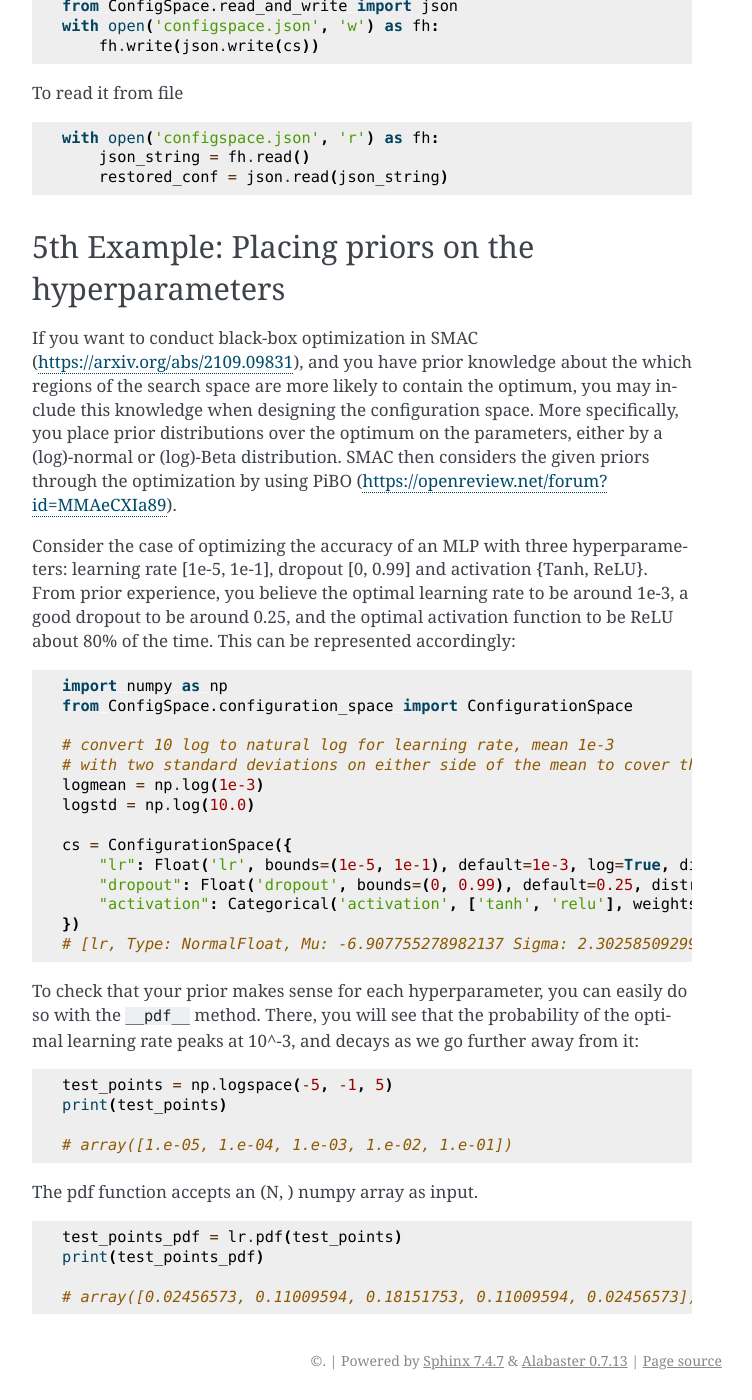
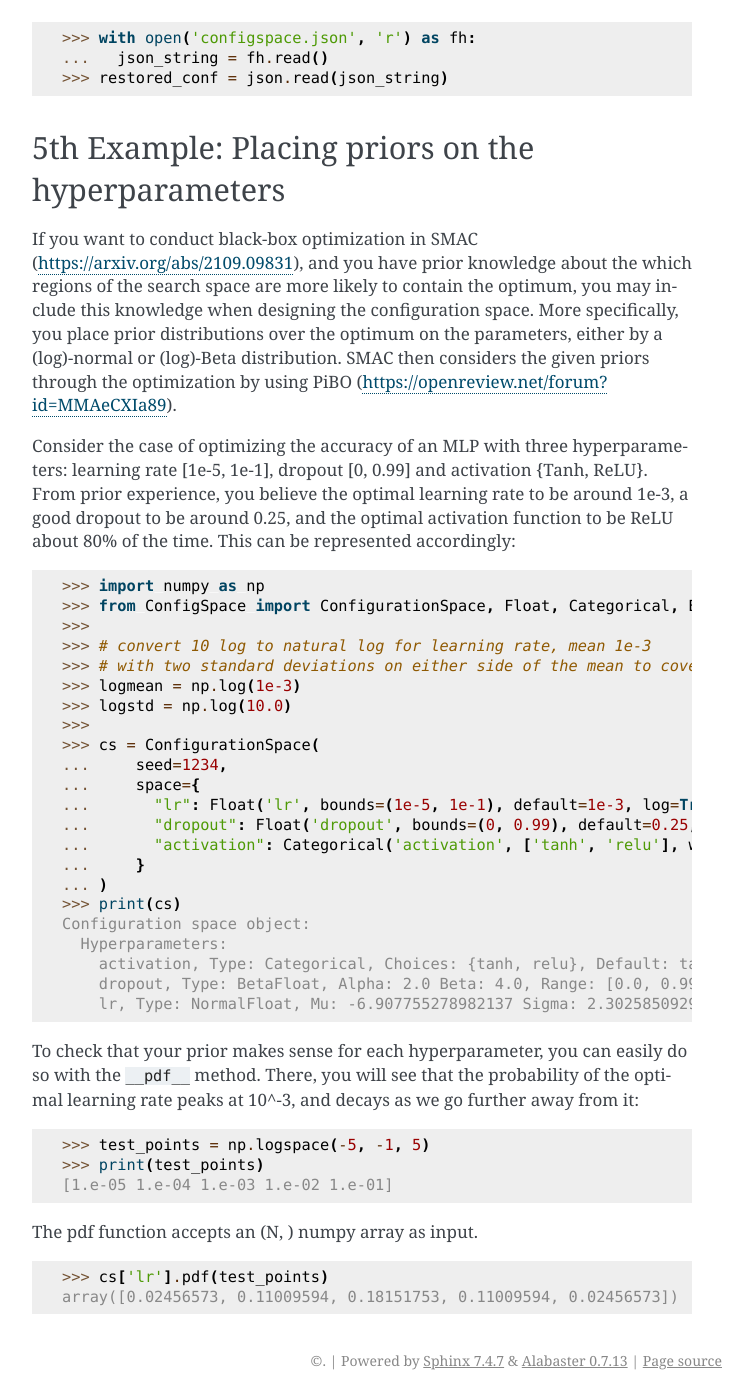
Before and after one commit to automl/ConfigSpace, a Sphinx documentation site: the page built from docs/guide.rst, in a window 1280 px wide and 1400 px high, scrolled down 5123 px. Shown: the whole window, without its empty margins (388-1140 px from the left). Built offline with Sphinx 7.4.7, drawn with Linux system fonts in a browser that asks for light colours; some of the changed text lies outside the part shown.

```diff
--- a/docs/api/serialization.rst
+++ b/docs/api/serialization.rst
@@ -19,8 +19,8 @@ Serialization to JSON
 
 .. _pcs_new:
 
-6.2 Serialization with pcs-new (new format)
--------------------------------------------
+Serialization with pcs-new (new format)
+---------------------------------------
 
 .. automodule:: ConfigSpace.read_and_write.pcs_new
    :members: read, write
--- a/docs/guide.rst
+++ b/docs/guide.rst
@@ -31,29 +31,24 @@ To restrict the search space, we choose :math:`\mathcal{C}` to be a
 :class:`~ConfigSpace.api.types.float` between -1 and 1.
 Furthermore, we choose ``max_iter`` to be an :class:`~ConfigSpace.api.types.integer.Integer` .
 
-.. code:: python
-
-    from ConfigSpace import ConfigurationSpace
-
-    cs = ConfigurationSpace(
-        seed=1234,
-        space={
-            "C": (-1.0, 1.0),  # Note the decimal to make it a float
-            "max_iter": (10, 100),
-        }
-    )
+>>> from ConfigSpace import ConfigurationSpace
+>>>
+>>> cs = ConfigurationSpace(
+...     seed=1234,
+...     space={
+...         "C": (-1.0, 1.0),  # Note the decimal to make it a float
+...         "max_iter": (10, 100),
+...     }
+... )
 
 For demonstration  purpose, we sample a configuration from it.
 
-.. code:: python
-
-    cs.sample_configuration()
-
-    # Configuration(values={
-    #   'C': -0.6169610992422154,
-    #   'max_iter': 66,
-    # })
-
+>>> cs.sample_configuration()
+Configuration(values={
+  'C': -0.6169610992422154,
+  'max_iter': 66,
+})
+<BLANKLINE>
 
 Now, the :class:`~ConfigSpace.configuration_space.ConfigurationSpace` object *cs*
 contains definitions of the hyperparameters :math:`\mathcal{C}` and ``max_iter`` with their
@@ -66,13 +61,10 @@ are called :class:`~ConfigSpace.configuration_space.Configuration`.
 In a :class:`~ConfigSpace.configuration_space.Configuration` object, the value
 of a parameter can be accessed or modified similar to a python dictionary.
 
-.. code:: python
-
-    conf = cs.sample_configuration()
-    conf['max_iter'] = 42
-    print(conf['max_iter'])
-
-    # 42
+>>> conf = cs.sample_configuration()
+>>> conf['max_iter'] = 42
+>>> print(conf['max_iter'])
+42
 
 
 2nd Example: Categorical hyperparameters and conditions
@@ -109,19 +101,16 @@ To add conditions on hyperparameters to the configuration space, we first have
 to insert the new hyperparameters in the ``ConfigSpace`` and in a second step, the
 conditions on them.
 
-.. code:: python
-
-    from ConfigSpace import ConfigurationSpace, Categorical, Float, Integer
-
-    kernel_type = Categorical('kernel_type', ['linear', 'poly', 'rbf', 'sigmoid'])
-    degree = Integer('degree', bounds=(2, 4), default=2)
-    coef0 = Float('coef0', bounds=(0, 1), default=0.0)
-    gamma = Float('gamma', bounds=(1e-5, 1e2), default_value=1, log=True)
-
-    cs = ConfigurationSpace()
-    cs.add_hyperparameters([kernel_type, degree, coef0, gamma])
-
-    # [kernel_type, Type: Categorical, Choices: {linear, poly, rbf, sigmoid}, ...]
+>>> from ConfigSpace import ConfigurationSpace, Categorical, Float, Integer
+>>>
+>>> kernel_type = Categorical('kernel_type', ['linear', 'poly', 'rbf', 'sigmoid'])
+>>> degree = Integer('degree', bounds=(2, 4), default=2)
+>>> coef0 = Float('coef0', bounds=(0, 1), default=0.0)
+>>> gamma = Float('gamma', bounds=(1e-5, 1e2), default=1, log=True)
+>>>
+>>> cs = ConfigurationSpace()
+>>> cs.add_hyperparameters([kernel_type, degree, coef0, gamma])
+[kernel_type, Type: Categorical, Choices: {linear, poly, rbf, sigmoid}, ...]
 
 First, we define the conditions. Conditions work by constraining a child
 hyperparameter (the first argument) on its parent hyperparameter (the second argument)
@@ -133,39 +122,32 @@ In the following example, ``cond_2`` describes that ``coef0``
 is a valid hyperparameter, if the ``kernel_type`` has either the value
 'poly' or 'sigmoid'.
 
-.. code:: python
-
-    from ConfigSpace import EqualsCondition, OrConjunction
-
-    cond_1 = EqualsCondition(degree, kernel_type, 'poly')
-
-    cond_2 = OrConjunction(
-        EqualsCondition(coef0, kernel_type, 'poly'),
-        EqualsCondition(coef0, kernel_type, 'sigmoid')
-    )
-
-    cond_3 = OrConjunction(
-        EqualsCondition(gamma, kernel_type, 'rbf'),
-        EqualsCondition(gamma, kernel_type, 'poly'),
-        EqualsCondition(gamma, kernel_type, 'sigmoid')
-    )
+>>> from ConfigSpace import EqualsCondition, OrConjunction
+>>>
+>>> cond_1 = EqualsCondition(degree, kernel_type, 'poly')
+>>>
+>>> cond_2 = OrConjunction(
+...     EqualsCondition(coef0, kernel_type, 'poly'),
+...     EqualsCondition(coef0, kernel_type, 'sigmoid')
+... )
+>>>
+>>> cond_3 = OrConjunction(
+...     EqualsCondition(gamma, kernel_type, 'rbf'),
+...     EqualsCondition(gamma, kernel_type, 'poly'),
+...     EqualsCondition(gamma, kernel_type, 'sigmoid')
+... )
 
 In this specific example, you may wish to use the :class:`~ConfigSpace.conditions.InCondition` to express
 that ``gamma`` is valid if ``kernel_type in ["rbf", "poly", "sigmoid"]`` which we show for completness
 
-.. code:: python
-
-   from ConfigSpace import InCondition
-
-   cond_3 = InCondition(gamma, kernel_type, ["rbf", "poly", "sigmoid"])
+>>> from ConfigSpace import InCondition
+>>>
+>>> cond_3 = InCondition(gamma, kernel_type, ["rbf", "poly", "sigmoid"])
 
 Finally, we add the conditions to the configuration space
 
-.. code:: python
-
-    cs.add_conditions([cond_1, cond_2, cond_3])
-
-    # [degree | kernel_type == 'poly', (coef0 | kernel_type == 'poly' || coef0 | ...), ...]
+>>> cs.add_conditions([cond_1, cond_2, cond_3])
+[degree | kernel_type == 'poly', (coef0 | kernel_type == 'poly' || coef0 | ...), ...]
 
 .. note::
 
@@ -204,16 +186,13 @@ configuration space.
 
 First, we add these three new hyperparameters to the configuration space.
 
-.. code:: python
-
-    from ConfigSpace import ConfigurationSpace, Categorical, Constant
-
-    penalty = Categorical("penalty", ["l1", "l2"], default="l2")
-    loss = Categorical("loss", ["hinge", "squared_hinge"], default="squared_hinge")
-    dual = Constant("dual", "False")
-    cs.add_hyperparameters([penalty, loss, dual])
-
-    # [penalty, Type: Categorical, Choices: {l1, l2}, Default: l2, ...]
+>>> from ConfigSpace import ConfigurationSpace, Categorical, Constant
+>>>
+>>> penalty = Categorical("penalty", ["l1", "l2"], default="l2")
+>>> loss = Categorical("loss", ["hinge", "squared_hinge"], default="squared_hinge")
+>>> dual = Constant("dual", "False")
+>>> cs.add_hyperparameters([penalty, loss, dual])
+[penalty, Type: Categorical, Choices: {l1, l2}, Default: l2, ...]
 
 Now, we want to forbid the following hyperparameter combinations:
 
@@ -221,31 +200,26 @@ Now, we want to forbid the following hyperparameter combinations:
 - ``dual`` is False and ``penalty`` is 'l2' and ``loss`` is 'hinge'
 - ``dual`` is False and ``penalty`` is 'l1'
 
-.. code:: python
-
-    from ConfigSpace import ForbiddenEqualsClause, ForbiddenAndConjunction
-
-    penalty_and_loss = ForbiddenAndConjunction(
-        ForbiddenEqualsClause(penalty, "l1"),
-        ForbiddenEqualsClause(loss, "hinge")
-    )
-    constant_penalty_and_loss = ForbiddenAndConjunction(
-        ForbiddenEqualsClause(dual, "False"),
-        ForbiddenEqualsClause(penalty, "l2"),
-        ForbiddenEqualsClause(loss, "hinge")
-    )
-    penalty_and_dual = ForbiddenAndConjunction(
-        ForbiddenEqualsClause(dual, "False"),
-        ForbiddenEqualsClause(penalty, "l1")
-    )
+>>> from ConfigSpace import ForbiddenEqualsClause, ForbiddenAndConjunction
+>>>
+>>> penalty_and_loss = ForbiddenAndConjunction(
+...     ForbiddenEqualsClause(penalty, "l1"),
+...     ForbiddenEqualsClause(loss, "hinge")
+... )
+>>> constant_penalty_and_loss = ForbiddenAndConjunction(
+...     ForbiddenEqualsClause(dual, "False"),
+...     ForbiddenEqualsClause(penalty, "l2"),
+...     ForbiddenEqualsClause(loss, "hinge")
+... )
+>>> penalty_and_dual = ForbiddenAndConjunction(
+...     ForbiddenEqualsClause(dual, "False"),
+...     ForbiddenEqualsClause(penalty, "l1")
+... )
 
 In the last step, we add them to the configuration space object:
 
-.. code:: python
-
-    cs.add_forbidden_clauses([penalty_and_loss, constant_penalty_and_loss, penalty_and_dual])
-
-    # [(Forbidden: penalty == 'l1' && Forbidden: loss == 'hinge'), ...]
+>>> cs.add_forbidden_clauses([penalty_and_loss, constant_penalty_and_loss, penalty_and_dual])
+[(Forbidden: penalty == 'l1' && Forbidden: loss == 'hinge'), ...]
 
 
 4th Example Serialization
@@ -260,20 +234,16 @@ we can choose between different output formats, such as
 In this example, we want to store the :class:`~ConfigSpace.configuration_space.ConfigurationSpace`
 object as json file
 
-.. code:: python
-
-    from ConfigSpace.read_and_write import json
-    with open('configspace.json', 'w') as fh:
-        fh.write(json.write(cs))
+>>> from ConfigSpace.read_and_write import json
+>>> with open('configspace.json', 'w') as fh:
+...     fh.write(json.write(cs))
+2828
 
 To read it from file
 
-.. code:: python
-
-    with open('configspace.json', 'r') as fh:
-        json_string = fh.read()
-        restored_conf = json.read(json_string)
-
+>>> with open('configspace.json', 'r') as fh:
+...   json_string = fh.read()
+>>> restored_conf = json.read(json_string)
 
 
 5th Example: Placing priors on the hyperparameters
@@ -283,37 +253,37 @@ If you want to conduct black-box optimization in SMAC (https://arxiv.org/abs/210
 
 Consider the case of optimizing the accuracy of an MLP with three hyperparameters: learning rate [1e-5, 1e-1], dropout [0, 0.99] and activation {Tanh, ReLU}. From prior experience, you believe the optimal learning rate to be around 1e-3, a good dropout to be around 0.25, and the optimal activation function to be ReLU about 80% of the time. This can be represented accordingly:
 
-.. code-block:: python
-
-    import numpy as np
-    from ConfigSpace.configuration_space import ConfigurationSpace
-
-    # convert 10 log to natural log for learning rate, mean 1e-3
-    # with two standard deviations on either side of the mean to cover the search space
-    logmean = np.log(1e-3)
-    logstd = np.log(10.0)
-
-    cs = ConfigurationSpace({
-        "lr": Float('lr', bounds=(1e-5, 1e-1), default=1e-3, log=True, disitribution=Normal(logmean, logstd)),
-        "dropout": Float('dropout', bounds=(0, 0.99), default=0.25, distribution=Beta(alpha=2, beta=4)),
-        "activation": Categorical('activation', ['tanh', 'relu'], weights=[0.2, 0.8]),
-    })
-    # [lr, Type: NormalFloat, Mu: -6.907755278982137 Sigma: 2.302585092994046, Range: [1e-05, 0.1], Default: 0.001, on log-scale, dropout, Type: BetaFloat, Alpha: 2.0 Beta: 4.0, Range: [0.0, 0.99], Default: 0.25, activation, Type: Categorical, Choices: {tanh, relu}, Default: tanh, Probabilities: (0.2, 0.8)]
+>>> import numpy as np
+>>> from ConfigSpace import ConfigurationSpace, Float, Categorical, Beta, Normal
+>>>
+>>> # convert 10 log to natural log for learning rate, mean 1e-3
+>>> # with two standard deviations on either side of the mean to cover the search space
+>>> logmean = np.log(1e-3)
+>>> logstd = np.log(10.0)
+>>>
+>>> cs = ConfigurationSpace(
+...     seed=1234,
+...     space={
+...       "lr": Float('lr', bounds=(1e-5, 1e-1), default=1e-3, log=True, distribution=Normal(logmean, logstd)),
+...       "dropout": Float('dropout', bounds=(0, 0.99), default=0.25, distribution=Beta(alpha=2, beta=4)),
+...       "activation": Categorical('activation', ['tanh', 'relu'], weights=[0.2, 0.8]),
+...     }
+... )
+>>> print(cs)
+Configuration space object:
+  Hyperparameters:
+    activation, Type: Categorical, Choices: {tanh, relu}, Default: tanh, Probabilities: (0.2, 0.8)
+    dropout, Type: BetaFloat, Alpha: 2.0 Beta: 4.0, Range: [0.0, 0.99], Default: 0.25
+    lr, Type: NormalFloat, Mu: -6.907755278982137 Sigma: 2.302585092994046, Range: [1e-05, 0.1], Default: 0.001, on log-scale
+<BLANKLINE>
 
 To check that your prior makes sense for each hyperparameter, you can easily do so with the ``__pdf__`` method. There, you will see that the probability of the optimal learning rate peaks at 10^-3, and decays as we go further away from it:
 
-.. code-block:: python
-
-    test_points = np.logspace(-5, -1, 5)
-    print(test_points)
-
-    # array([1.e-05, 1.e-04, 1.e-03, 1.e-02, 1.e-01])
+>>> test_points = np.logspace(-5, -1, 5)
+>>> print(test_points)
+[1.e-05 1.e-04 1.e-03 1.e-02 1.e-01]
 
 The pdf function accepts an (N, ) numpy array as input.
 
-.. code-block:: python
-
-    test_points_pdf = lr.pdf(test_points)
-    print(test_points_pdf)
-
-    # array([0.02456573, 0.11009594, 0.18151753, 0.11009594, 0.02456573])
+>>> cs['lr'].pdf(test_points)
+array([0.02456573, 0.11009594, 0.18151753, 0.11009594, 0.02456573])
```
Also changed, not shown: ConfigSpace/__init__.py (+8 -4 lines), docs/index.rst (+45 -56 lines), docs/quickstart.rst (+15 -22 lines), 7 other files.
